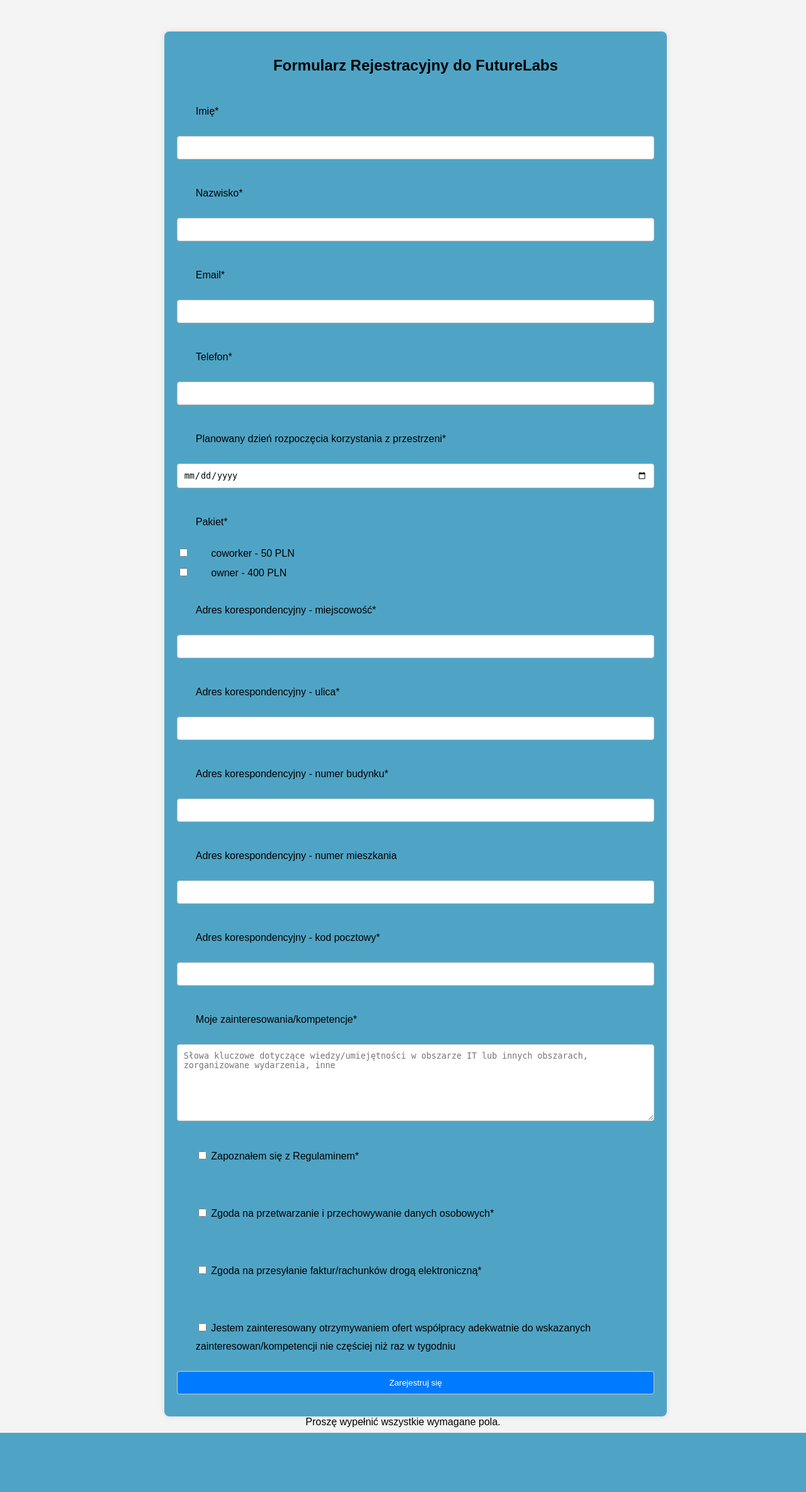
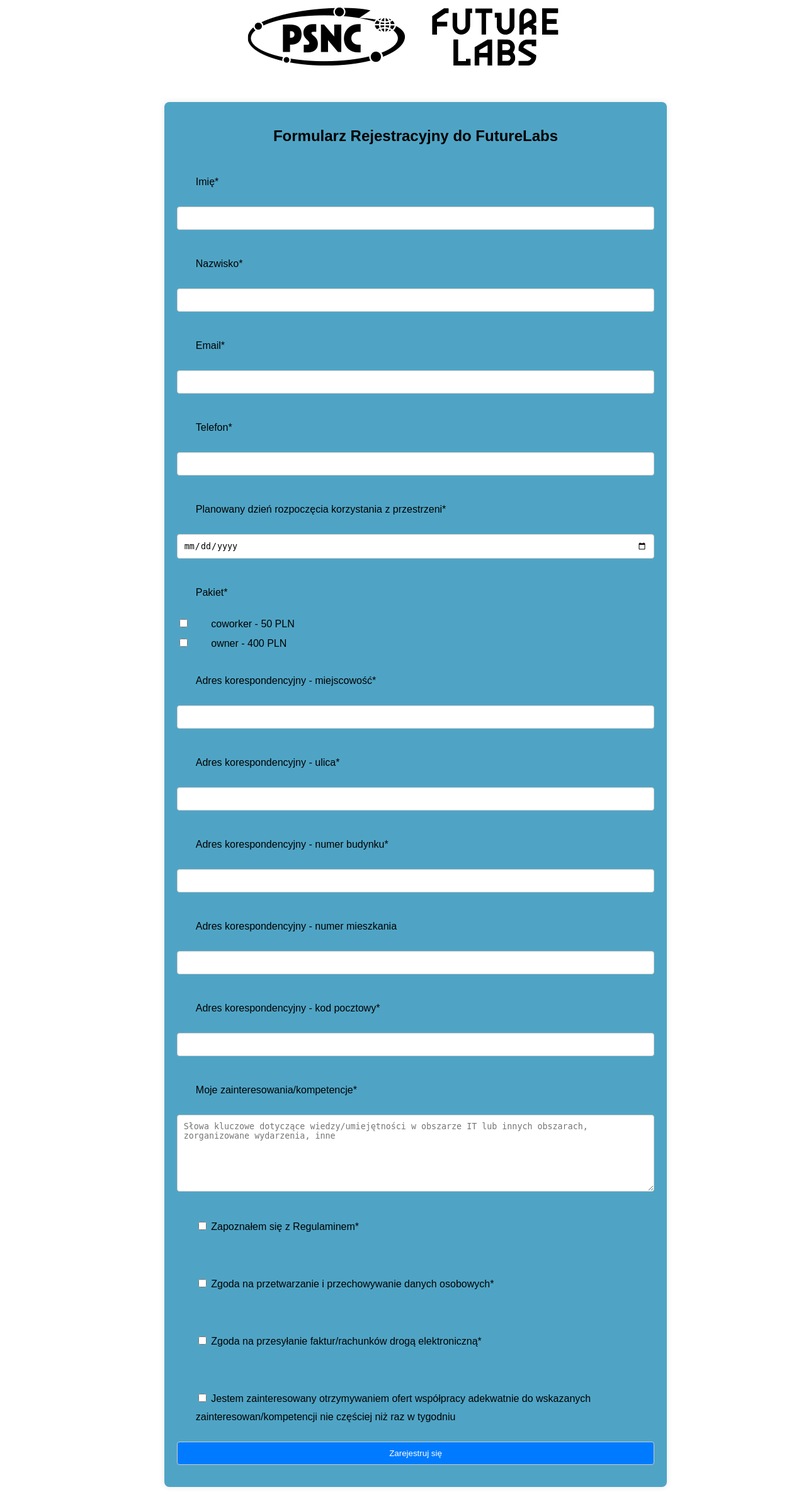
Before and after one commit to wojtkolos/staz-pcss, a PHP site: page / in a window 1280 px wide. Shown: the whole page at 63% size. Before the commit the page ends 2275 px from the top, so only its background shows below. Run offline with PHP 8.4, Linux system fonts and the light colour scheme.

Commit message:
lekka zmiana

```diff
--- a/index.php
+++ b/index.php
@@ -7,6 +7,7 @@
     <link rel="stylesheet" href="style.css">
 </head>
 <body>
+    <header><img src="logo.png"></header>
     <div class="container">
         <h2>Formularz Rejestracyjny do FutureLabs</h2>
         <form  method="POST">
@@ -78,6 +79,9 @@
     </div>
     <div id="info">
     <?php
+    function function_alert($message) {
+        echo "<script>alert('$message');</script>";
+    }
 
     function clean_input($data) {
         $data = trim($data);
@@ -103,13 +107,8 @@
     @$invoice_email = isset($_POST["invoice_email"]) ? true : false;
     @$offers = isset($_POST["offers"]) ? true : false;
 
-    if (empty($first_name) || empty($last_name) || empty($email) || empty($phone) || empty($start_date) || empty($city) || empty($street) || empty($building_number) || empty($postal_code) || empty($interests) || !$regulations || !$data_processing || !$invoice_email) {
-        echo "Proszę wypełnić wszystkie wymagane pola.";
-        exit;
-    }
-
     if (!filter_var($email, FILTER_VALIDATE_EMAIL)) {
-        echo "Nieprawidłowy format adresu email.";
+        function_alert("Nieprawidłowy format adresu email.");
         exit;
     }
 
--- a/style.css
+++ b/style.css
@@ -1,6 +1,6 @@
 body {
     font-family: Arial, sans-serif;
-    background-color: #f4f4f4;
+    background-color: #ffffff;
     justify-content: center;
     align-items: center;
 
@@ -55,3 +55,7 @@ button:hover {
 #info{
     text-align: center;
 }
+header{
+
+    text-align: center;
+}
```
